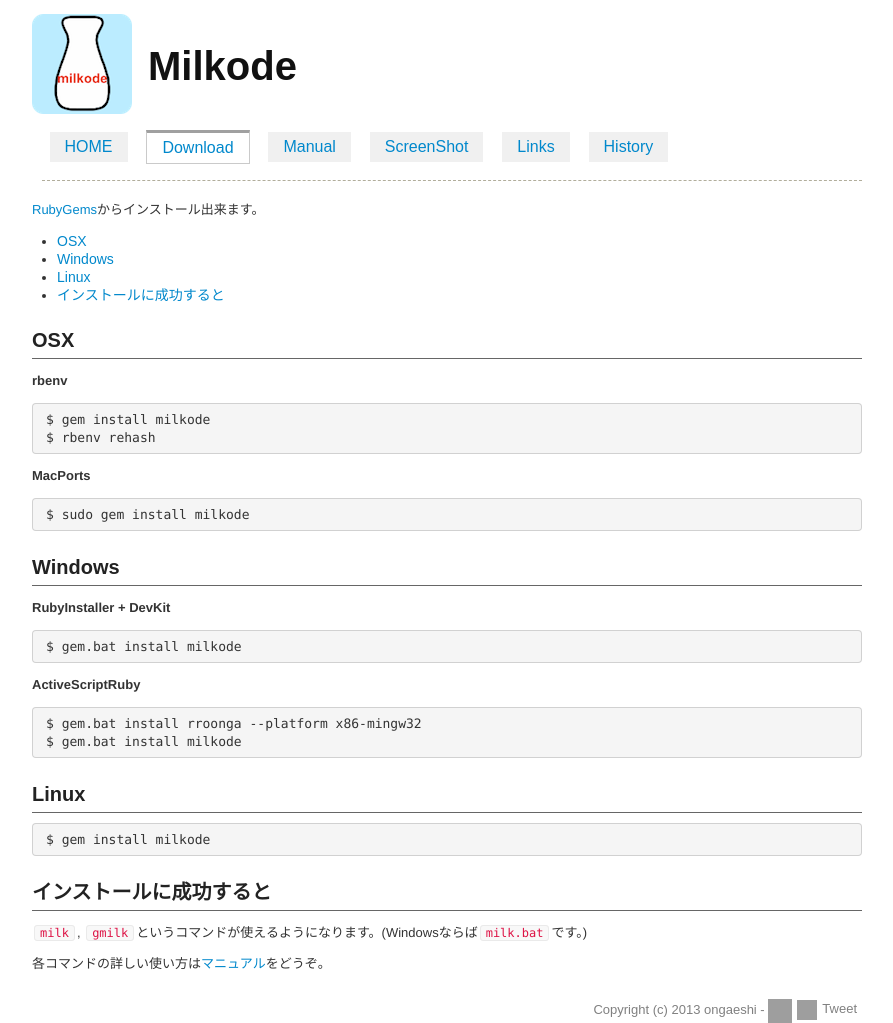
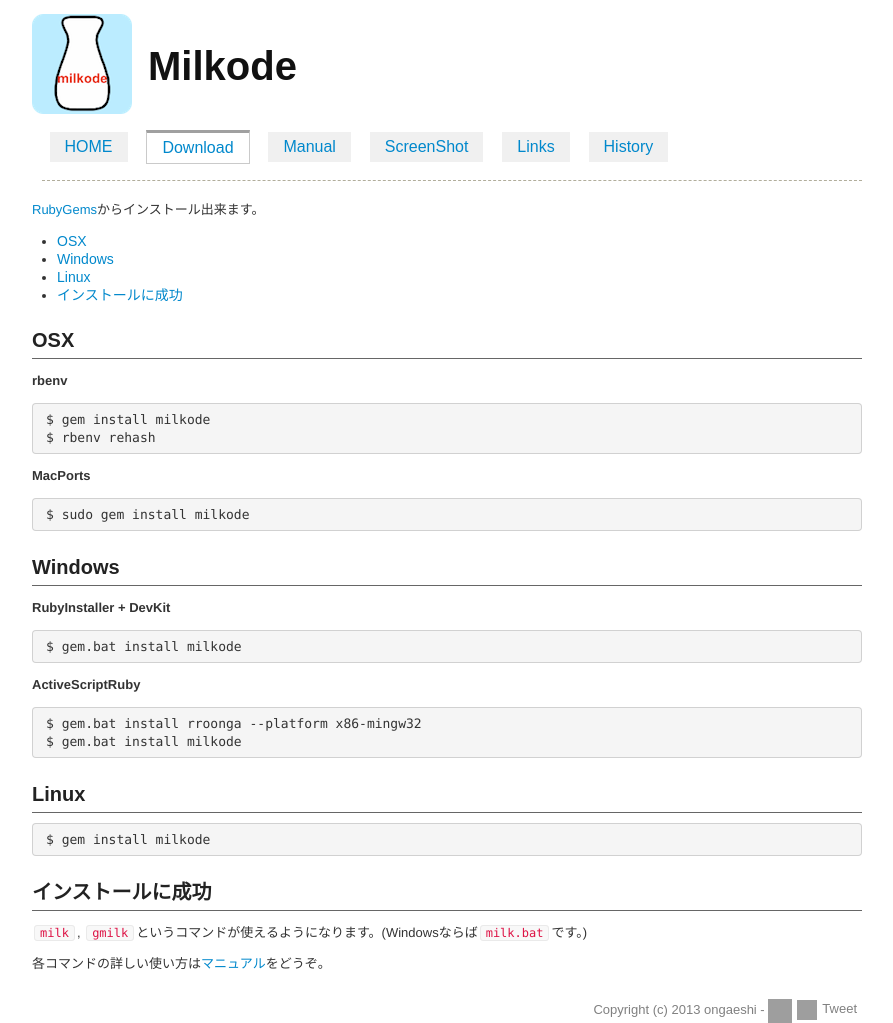
Before and after one commit to ongaeshi/milkode, a Jekyll site: the page built from download.md, in a window 1280 px wide. Shown: the whole page, without its empty margins (193-1086 px from the left). Built offline with Jekyll 4.4.1, drawn with Linux system fonts in a browser that asks for light colours; Markdown is read by kramdown in place of the engine named in the settings; comment, search, counter and statistics services are not loaded; grey boxes are pictures that could not be loaded.

Commit message:
文言調整

```diff
--- a/download.md
+++ b/download.md
@@ -8,7 +8,7 @@ selected: download
 - [OSX](#osx)
 - [Windows](#windows)
 - [Linux](#linux)
-- [インストールに成功すると](#success)
+- [インストールに成功](#success)
 
 ## <a id="osx"></a> OSX
 **rbenv**
@@ -45,7 +45,7 @@ $ gem.bat install milkode
 $ gem install milkode
 </pre>
 
-## <a id="success"></a> インストールに成功すると
+## <a id="success"></a> インストールに成功
 
 `milk`, `gmilk`というコマンドが使えるようになります。(Windowsならば`milk.bat`です。)
 
```
Also changed, not shown: index.md (+1 -1 lines).
